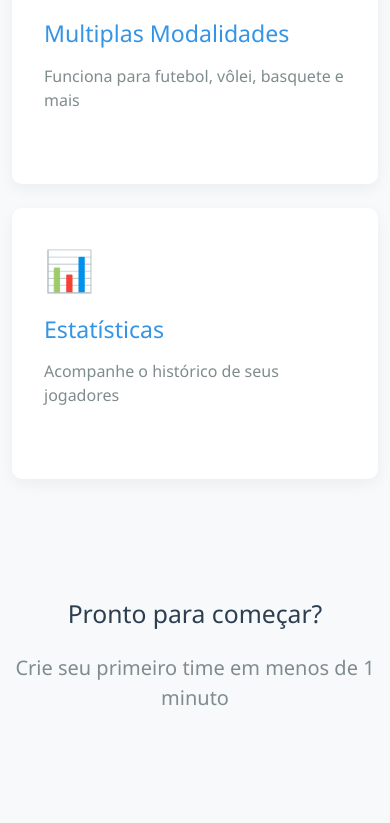
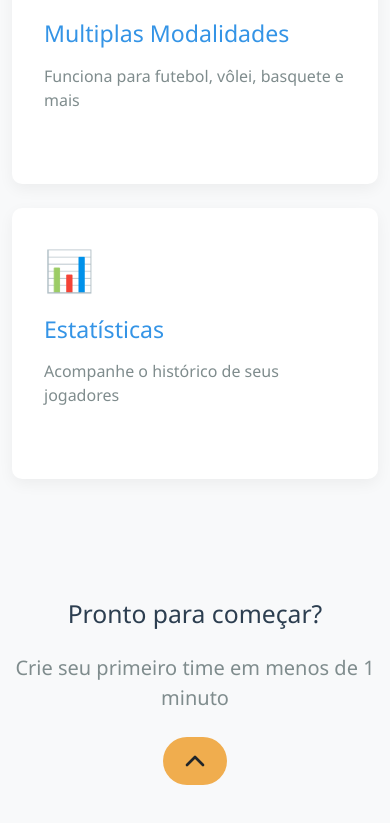
Before and after one commit to rbtzinn/random_teams, a React (Vite) app: page / in a window 390 px wide. Shown: the part 898-1721 px from the top of the page. Before the commit the page ends 1683 px from the top, so only its background shows below. Built offline with nearby package versions, Linux system fonts and the light colour scheme.

Commit message:
mudando algumas coisas no mobile

```diff
--- a/package.json
+++ b/package.json
@@ -12,6 +12,7 @@
   "dependencies": {
     "@popperjs/core": "^2.11.8",
     "bootstrap": "^5.3.5",
+    "lucide-react": "^0.503.0",
     "react": "^19.0.0",
     "react-dom": "^19.0.0",
     "react-icons": "^5.5.0",
--- a/src/components/ButtonPadrao/index.tsx
+++ b/src/components/ButtonPadrao/index.tsx
@@ -2,7 +2,7 @@ import React from 'react';
 import './btnpadrao.scss';
 
 interface Props extends React.ButtonHTMLAttributes<HTMLButtonElement> {
-    texto: string;
+    texto: React.ReactNode;
     variant?: 'primario' | 'secundario' | 'outline-primario' | 'outline-secundario' | 'success';
     size?: 'sm' | 'md' | 'lg';
     hoverScale?: number | false;
--- a/src/components/CorpoDaHome/CorpoDaHome.scss
+++ b/src/components/CorpoDaHome/CorpoDaHome.scss
@@ -93,3 +93,18 @@
         }
     }
 }
+
+.scroll-top-btn {
+    font-size: 2rem;
+    padding: 0.5rem 1rem;
+    line-height: 1;
+    border-radius: 50px;
+    display: inline-flex;
+    align-items: center;
+    justify-content: center;
+    transition: transform 0.3s ease;
+
+    &:hover {
+        transform: translateY(-5px) scale(1.1);
+    }
+}
--- a/src/components/CorpoDaHome/index.tsx
+++ b/src/components/CorpoDaHome/index.tsx
@@ -1,6 +1,7 @@
 import React from 'react';
 import ButtonPadrao from '../ButtonPadrao';
 import './CorpoDaHome.scss';
+import { ChevronUp } from 'lucide-react';
 import { Link } from 'react-router-dom';
 
 export const CorpoDaHome: React.FC = () => {
@@ -69,8 +70,18 @@ export const CorpoDaHome: React.FC = () => {
                 <div className="container text-center">
                     <h2 className="mb-4">Pronto para começar?</h2>
                     <p className="lead mb-4">Crie seu primeiro time em menos de 1 minuto</p>
+                    <ButtonPadrao
+                        texto={<ChevronUp size={32} />}
+                        onClick={() => window.scrollTo({ top: 0, behavior: 'smooth' })}
+                        aria-label="Voltar ao topo"
+                        variant="primario"
+                        size="lg"
+                        className="scroll-top-btn"
+                        hoverScale={1.1}
+                    />
                 </div>
             </section>
+
         </div>
     );
 };
--- a/src/components/Navbar/navbar.scss
+++ b/src/components/Navbar/navbar.scss
@@ -44,8 +44,6 @@
 
         &:hover,
         &.active {
-            color: $cor-primaria;
-            background-color: color.scale($cor-primaria, $alpha: -90%);
             transform: translateY(-2px);
         }
 
@@ -83,15 +81,15 @@
 @media (max-width: 992px) {
     .navbar-custom {
         .navbar-collapse {
-            background-color: color.scale($cor-secundaria, $lightness: -5%);
             padding: 1rem;
             margin-top: 0.5rem;
             border-radius: 0.5rem;
-            box-shadow: 0 0.5rem 1rem rgba(0, 0, 0, 0.1);
         }
 
         .nav-item {
             margin-bottom: 0.5rem;
+            border-radius: 10px;
+            box-shadow: 0 0.5rem 1rem rgba(0, 0, 0, 0.1);
 
             &:last-child {
                 margin-bottom: 0;
```
Also changed, not shown: 1 other file (tests, documents, lock files or other folders). Lines whose indentation alone changed are shown as unchanged.
